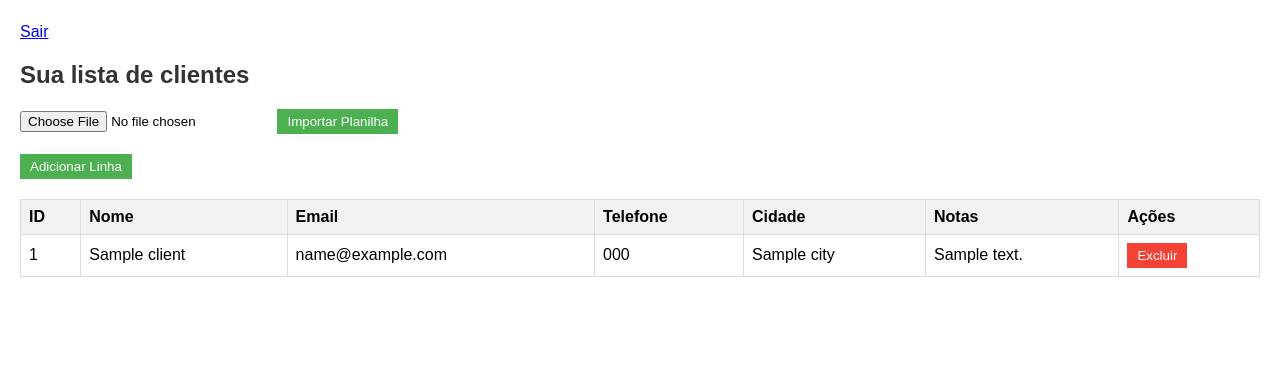
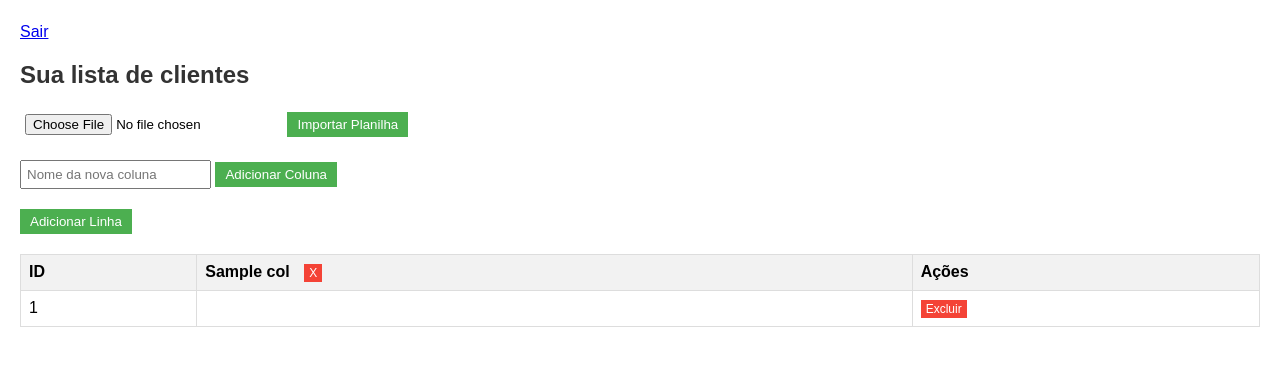
Before and after one commit to Vinicius-Merces/Portfolio, a Flask app: template Organizacional para vendas/Templates/dashboard.html in a window 1280 px wide. Shown: the part 57-423 px from the top of the page. Run offline with Flask 3, Linux system fonts and the light colour scheme; the template is opened without the code that fills it: most values are stand-ins (such as "Sample title", 1, 10 or a date in 2020).

Commit message:
Correções

```diff
--- a/Organizacional para vendas/Static/script.js
+++ b/Organizacional para vendas/Static/script.js
@@ -2,25 +2,25 @@
     const table = document.getElementById('clients-table');
     const uploadForm = document.getElementById('upload-form');
     const addRowBtn = document.getElementById('add-row');
+    const addColumnBtn = document.getElementById('add-column');
+    const newColumnInput = document.getElementById('new-column');
 
-    // Auto-save em cada edição de célula
+    // Auto-save em edição
     table.addEventListener('input', (e) => {
         if (e.target.tagName === 'TD' && e.target.contentEditable) {
             const row = e.target.closest('tr');
             const id = row.dataset.id;
+            const headers = Array.from(table.querySelectorAll('thead th')).slice(1, -1).map(th => th.textContent.trim().replace(' X', ''));
             const cells = row.querySelectorAll('td[contenteditable]');
-            const data = {
-                name: cells[0].innerText,
-                email: cells[1].innerText,
-                phone: cells[2].innerText,
-                city: cells[3].innerText,
-                notes: cells[4].innerText
-            };
+            const data = {};
+            headers.forEach((col, index) => {
+                data[col] = cells[index].innerText;
+            });
             fetch(`/update_client/${id}`, {
                 method: 'POST',
                 headers: { 'Content-Type': 'application/json' },
                 body: JSON.stringify(data)
-            }).then(res => res.json()).then(data => console.log(data));
+            }).then(res => res.json()).then(resData => console.log(resData));
         }
     });
 
@@ -31,10 +31,19 @@
             const id = row.dataset.id;
             fetch(`/delete_client/${id}`, { method: 'POST' })
                 .then(res => res.json())
-                .then(data => {
+                .then(resData => {
                     row.remove();
-                    console.log(data);
+                    console.log(resData);
                 });
+        } else if (e.target.classList.contains('remove-column')) {
+            const colName = e.target.dataset.col;
+            fetch('/remove_column', {
+                method: 'POST',
+                headers: { 'Content-Type': 'application/json' },
+                body: JSON.stringify({ name: colName })
+            }).then(res => res.json()).then(resData => {
+                location.reload();  // Recarrega para atualizar tabela
+            });
         }
     });
 
@@ -42,32 +51,44 @@
     addRowBtn.addEventListener('click', () => {
         fetch('/add_client', { method: 'POST' })
             .then(res => res.json())
-            .then(data => {
+            .then(resData => {
                 const tbody = table.querySelector('tbody');
                 const row = document.createElement('tr');
-                row.dataset.id = data.id;
-                row.innerHTML = `
-                    <td>${data.id}</td>
-                    <td contenteditable="true"></td>
-                    <td contenteditable="true"></td>
-                    <td contenteditable="true"></td>
-                    <td contenteditable="true"></td>
-                    <td contenteditable="true"></td>
-                    <td><button class="delete">Excluir</button></td>
-                `;
+                row.dataset.id = resData.id;
+                let inner = `<td>${resData.id}</td>`;
+                Object.keys(resData.data).forEach(() => {
+                    inner += `<td contenteditable="true"></td>`;
+                });
+                inner += `<td><button class="delete">Excluir</button></td>`;
+                row.innerHTML = inner;
                 tbody.appendChild(row);
             });
     });
 
-    // Upload de CSV
+    // Adicionar coluna
+    addColumnBtn.addEventListener('click', () => {
+        const colName = newColumnInput.value.trim();
+        if (colName) {
+            fetch('/add_column', {
+                method: 'POST',
+                headers: { 'Content-Type': 'application/json' },
+                body: JSON.stringify({ name: colName })
+            }).then(res => res.json()).then(resData => {
+                newColumnInput.value = '';
+                location.reload();
+            });
+        }
+    });
+
+    // Upload CSV
     uploadForm.addEventListener('submit', (e) => {
         e.preventDefault();
         const formData = new FormData(uploadForm);
         fetch('/upload', { method: 'POST', body: formData })
             .then(res => res.json())
-            .then(data => {
-                alert(data.success || data.error);
-                location.reload();  // Recarrega para mostrar novos dados
+            .then(resData => {
+                alert(resData.success || resData.error);
+                location.reload();
             });
     });
 });
--- a/Organizacional para vendas/Static/style.css
+++ b/Organizacional para vendas/Static/style.css
@@ -4,5 +4,7 @@
 th, td { border: 1px solid #ddd; padding: 8px; text-align: left; }
 th { background-color: #f2f2f2; }
 button { background: #4CAF50; color: white; border: none; padding: 5px 10px; cursor: pointer; }
-.delete { background: #f44336; }
-form { margin-bottom: 20px; }
+.delete, .remove-column { background: #f44336; font-size: 12px; padding: 2px 5px; }
+.remove-column { margin-left: 10px; }
+form, div { margin-bottom: 20px; }
+input { padding: 5px; }
--- a/Organizacional para vendas/Templates/dashboard.html
+++ b/Organizacional para vendas/Templates/dashboard.html
@@ -7,16 +7,18 @@
         <input type="file" name="file" accept=".csv">
         <button type="submit">Importar Planilha</button>
     </form>
+    <div>
+        <input type="text" id="new-column" placeholder="Nome da nova coluna">
+        <button id="add-column">Adicionar Coluna</button>
+    </div>
     <button id="add-row">Adicionar Linha</button>
     <table id="clients-table">
         <thead>
             <tr>
                 <th>ID</th>
-                <th>Nome</th>
-                <th>Email</th>
-                <th>Telefone</th>
-                <th>Cidade</th>
-                <th>Notas</th>
+                {% for col in columns %}
+                    <th>{{ col }} <button class="remove-column" data-col="{{ col }}">X</button></th>
+                {% endfor %}
                 <th>Ações</th>
             </tr>
         </thead>
@@ -24,11 +26,9 @@
             {% for client in clients %}
             <tr data-id="{{ client['id'] }}">
                 <td>{{ client['id'] }}</td>
-                <td contenteditable="true">{{ client['name'] }}</td>
-                <td contenteditable="true">{{ client['email'] }}</td>
-                <td contenteditable="true">{{ client['phone'] }}</td>
-                <td contenteditable="true">{{ client['city'] }}</td>
-                <td contenteditable="true">{{ client['notes'] }}</td>
+                {% for col in columns %}
+                    <td contenteditable="true">{{ client['data'].get(col, '') }}</td>
+                {% endfor %}
                 <td><button class="delete">Excluir</button></td>
             </tr>
             {% endfor %}
--- a/Organizacional para vendas/app.py
+++ b/Organizacional para vendas/app.py
@@ -1,35 +1,35 @@
 import sqlite3
 import os
+import json
 from flask import Flask, render_template, request, redirect, url_for, session, jsonify, flash
 from flask_login import LoginManager, UserMixin, login_user, login_required, logout_user, current_user
 from werkzeug.security import generate_password_hash, check_password_hash
 import pandas as pd
 
 app = Flask(__name__)
-app.secret_key = 'sua_chave_secreta_aqui'  # Mude para algo seguro
+app.secret_key = 'sua_chave_secreta_aqui'
 
 login_manager = LoginManager()
 login_manager.init_app(app)
 login_manager.login_view = 'login'
 
-# Função para conectar ao banco
 def get_db_connection():
     conn = sqlite3.connect('database.db')
     conn.row_factory = sqlite3.Row
     return conn
 
-# Inicializar banco se não existir
+# Inicializar banco
 if not os.path.exists('database.db'):
     conn = get_db_connection()
     with open('schema.sql') as f:
         conn.executescript(f.read())
-    # Adicionar usuário de teste (username: vendedor1, senha: 123)
     hashed_pw = generate_password_hash('123')
     conn.execute('INSERT INTO users (username, password) VALUES (?, ?)', ('vendedor1', hashed_pw))
+    # Colunas iniciais vazias (JSON array vazio)
+    conn.execute('INSERT INTO user_columns (user_id, columns) VALUES (?, ?)', (1, json.dumps([])))
     conn.commit()
     conn.close()
 
-# Classe User para Flask-Login
 class User(UserMixin):
     def __init__(self, id, username):
         self.id = id
@@ -44,7 +44,6 @@
         return User(user['id'], user['username'])
     return None
 
-# Rota de login
 @app.route('/login', methods=['GET', 'POST'])
 def login():
     if request.method == 'POST':
@@ -60,23 +59,24 @@
         flash('Credenciais inválidas')
     return render_template('login.html')
 
-# Rota de logout
 @app.route('/logout')
 @login_required
 def logout():
     logout_user()
     return redirect(url_for('login'))
 
-# Dashboard (área de trabalho)
 @app.route('/dashboard', methods=['GET', 'POST'])
 @login_required
 def dashboard():
     conn = get_db_connection()
+    columns_row = conn.execute('SELECT columns FROM user_columns WHERE user_id = ?', (current_user.id,)).fetchone()
+    columns = json.loads(columns_row['columns']) if columns_row else []
     clients = conn.execute('SELECT * FROM clients WHERE user_id = ?', (current_user.id,)).fetchall()
+    clients_data = [{**row, 'data': json.loads(row['data'])} for row in clients]
     conn.close()
-    return render_template('dashboard.html', clients=clients)
+    return render_template('dashboard.html', columns=columns, clients=clients_data)
 
-# Upload de CSV
+# Upload CSV (detecta colunas e salva como JSON)
 @app.route('/upload', methods=['POST'])
 @login_required
 def upload():
@@ -86,38 +86,50 @@
     if file.filename.endswith('.csv'):
         df = pd.read_csv(file)
         conn = get_db_connection()
+        columns_row = conn.execute('SELECT columns FROM user_columns WHERE user_id = ?', (current_user.id,)).fetchone()
+        user_columns = json.loads(columns_row['columns']) if columns_row else []
+
+        # Se usuário não tem colunas, usa as do CSV
+        csv_columns = list(df.columns)
+        if not user_columns:
+            user_columns = csv_columns
+            conn.execute('UPDATE user_columns SET columns = ? WHERE user_id = ?', (json.dumps(user_columns), current_user.id))
+
+        # Salva dados como JSON (mapeia apenas colunas existentes)
         for _, row in df.iterrows():
-            conn.execute('INSERT INTO clients (user_id, name, email, phone, city, notes) VALUES (?, ?, ?, ?, ?, ?)',
-                         (current_user.id, row.get('name'), row.get('email'), row.get('phone'), row.get('city'), row.get('notes')))
+            data = {col: row.get(col, '') for col in user_columns if col in df.columns}
+            conn.execute('INSERT INTO clients (user_id, data) VALUES (?, ?)', (current_user.id, json.dumps(data)))
         conn.commit()
         conn.close()
-        return jsonify({'success': 'Planilha importada!'})
+        return jsonify({'success': 'Planilha importada!', 'columns': user_columns})
     return jsonify({'error': 'Formato inválido'})
 
-# API para atualizar cliente (auto-save)
+# Atualizar cliente (JSON)
 @app.route('/update_client/<int:client_id>', methods=['POST'])
 @login_required
 def update_client(client_id):
     data = request.json
     conn = get_db_connection()
-    conn.execute('UPDATE clients SET name = ?, email = ?, phone = ?, city = ?, notes = ? WHERE id = ? AND user_id = ?',
-                 (data['name'], data['email'], data['phone'], data['city'], data['notes'], client_id, current_user.id))
+    conn.execute('UPDATE clients SET data = ? WHERE id = ? AND user_id = ?', (json.dumps(data), client_id, current_user.id))
     conn.commit()
     conn.close()
     return jsonify({'success': 'Alteração salva'})
 
-# API para adicionar linha
+# Adicionar linha (com dados vazios baseados nas colunas)
 @app.route('/add_client', methods=['POST'])
 @login_required
 def add_client():
     conn = get_db_connection()
-    conn.execute('INSERT INTO clients (user_id, name, email, phone, city, notes) VALUES (?, "", "", "", "", "")', (current_user.id,))
+    columns_row = conn.execute('SELECT columns FROM user_columns WHERE user_id = ?', (current_user.id,)).fetchone()
+    columns = json.loads(columns_row['columns']) if columns_row else []
+    data = {col: '' for col in columns}
+    conn.execute('INSERT INTO clients (user_id, data) VALUES (?, ?)', (current_user.id, json.dumps(data)))
     new_id = conn.execute('SELECT last_insert_rowid()').fetchone()[0]
     conn.commit()
     conn.close()
-    return jsonify({'id': new_id})
+    return jsonify({'id': new_id, 'data': data})
 
-# API para excluir linha
+# Excluir linha
 @app.route('/delete_client/<int:client_id>', methods=['POST'])
 @login_required
 def delete_client(client_id):
@@ -127,7 +139,50 @@
     conn.close()
     return jsonify({'success': 'Cliente excluído'})
 
-# Rota inicial
+# Adicionar coluna
+@app.route('/add_column', methods=['POST'])
+@login_required
+def add_column():
+    column_name = request.json['name']
+    if not column_name:
+        return jsonify({'error': 'Nome inválido'})
+    conn = get_db_connection()
+    columns_row = conn.execute('SELECT columns FROM user_columns WHERE user_id = ?', (current_user.id,)).fetchone()
+    columns = json.loads(columns_row['columns']) if columns_row else []
+    if column_name not in columns:
+        columns.append(column_name)
+        conn.execute('UPDATE user_columns SET columns = ? WHERE user_id = ?', (json.dumps(columns), current_user.id))
+        # Adiciona campo vazio em todos os clients existentes
+        clients = conn.execute('SELECT id, data FROM clients WHERE user_id = ?', (current_user.id,)).fetchall()
+        for client in clients:
+            data = json.loads(client['data'])
+            data[column_name] = ''
+            conn.execute('UPDATE clients SET data = ? WHERE id = ?', (json.dumps(data), client['id']))
+    conn.commit()
+    conn.close()
+    return jsonify({'success': 'Coluna adicionada', 'columns': columns})
+
+# Remover coluna
+@app.route('/remove_column', methods=['POST'])
+@login_required
+def remove_column():
+    column_name = request.json['name']
+    conn = get_db_connection()
+    columns_row = conn.execute('SELECT columns FROM user_columns WHERE user_id = ?', (current_user.id,)).fetchone()
+    columns = json.loads(columns_row['columns']) if columns_row else []
+    if column_name in columns:
+        columns.remove(column_name)
+        conn.execute('UPDATE user_columns SET columns = ? WHERE user_id = ?', (json.dumps(columns), current_user.id))
+        # Remove campo de todos os clients
+        clients = conn.execute('SELECT id, data FROM clients WHERE user_id = ?', (current_user.id,)).fetchall()
+        for client in clients:
+            data = json.loads(client['data'])
+            data.pop(column_name, None)
+            conn.execute('UPDATE clients SET data = ? WHERE id = ?', (json.dumps(data), client['id']))
+    conn.commit()
+    conn.close()
+    return jsonify({'success': 'Coluna removida', 'columns': columns})
+
 @app.route('/')
 def index():
     return redirect(url_for('login'))
```
Also changed, not shown: Organizacional para vendas/schema.sql (+8 -5 lines).
